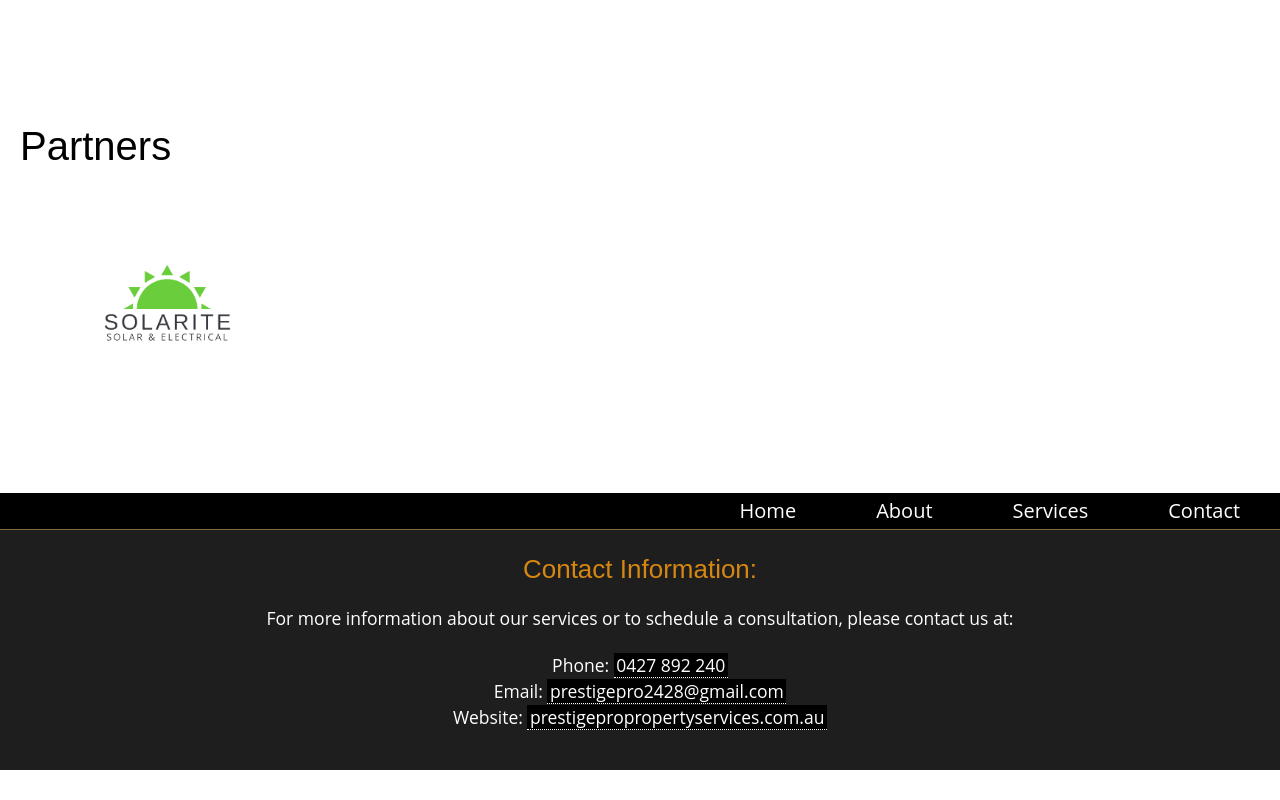
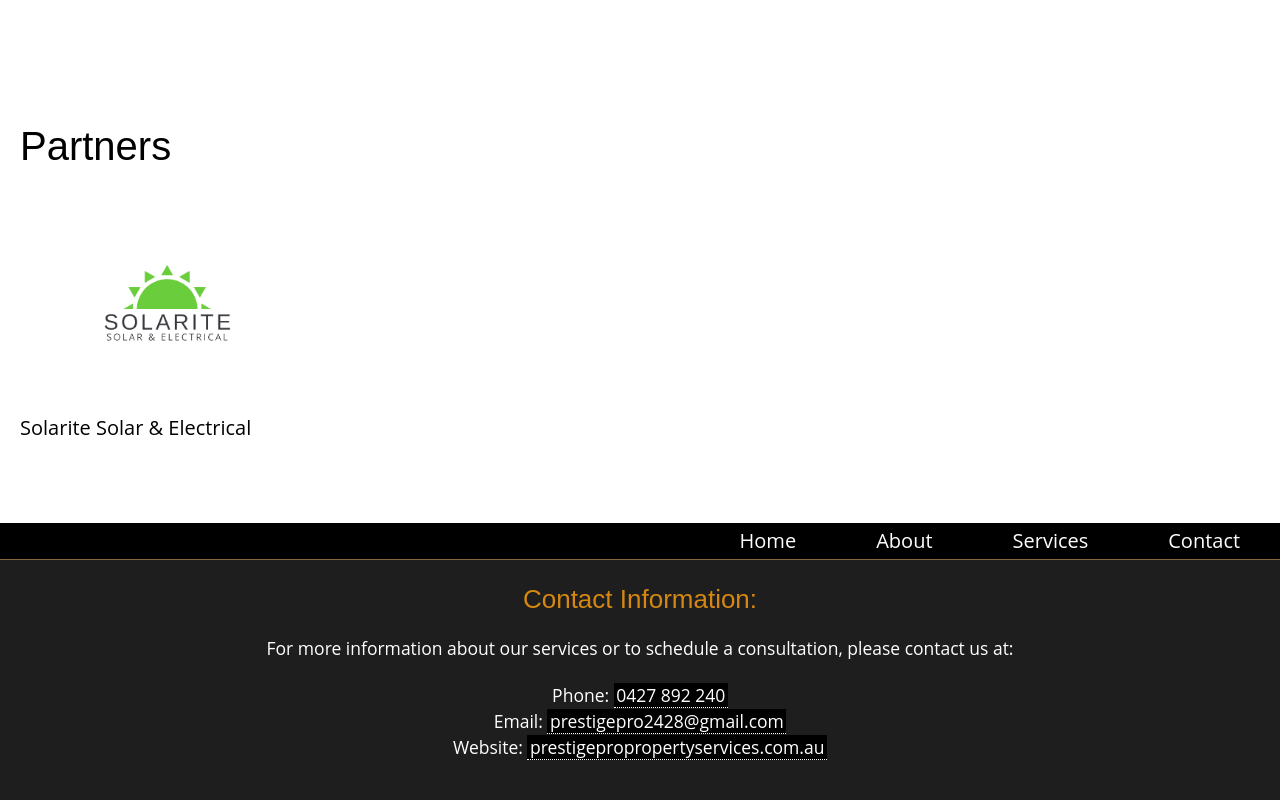
Before and after one commit to webtactics/prestigepropropertyservices, an Eleventy site: page tags.njk in a window 1280 px wide. Shown: the part 1511-2311 px from the top of the page. Before the commit the page ends 2281 px from the top, so only its background shows below. Built offline with nearby package versions, Linux system fonts and the light colour scheme; Eleventy itself is replaced by a stand-in of ours; files that its build step writes are made by us from their sources; a web font is replaced by a local one.

Commit message:
Update partners.html

```diff
--- a/_includes/components/global/partners.html
+++ b/_includes/components/global/partners.html
@@ -2,7 +2,15 @@
     <div class="partnerwrapper">
         <h2>Partners</h2>
         <div class="grid-4-columns">
-        <div class="partnerlogos"><a href="https://mysolarite.com.au/" target="_blank" rel="noopener" title="Solarite Solar & Electrical"><img src="/img/partners/mysolarite-logo_transparent.png" alt="Solarite Solar & Electrical" title="Solarite Solar & Electrical"></a></div>
+
+<div class="partnerwrapper">
+    <div class="partnerlogos">
+        <a href="https://mysolarite.com.au/" target="_blank" rel="noopener" title="Solarite Solar & Electrical"><img src="/img/partners/mysolarite-logo_transparent.png" alt="Solarite Solar & Electrical" title="Solarite Solar & Electrical"></a>
+    </div>
+    <div class="partnertitle">
+        Solarite Solar & Electrical
+    </div>
+</div>
+
     </div>
     </div>
-    </div>
```
